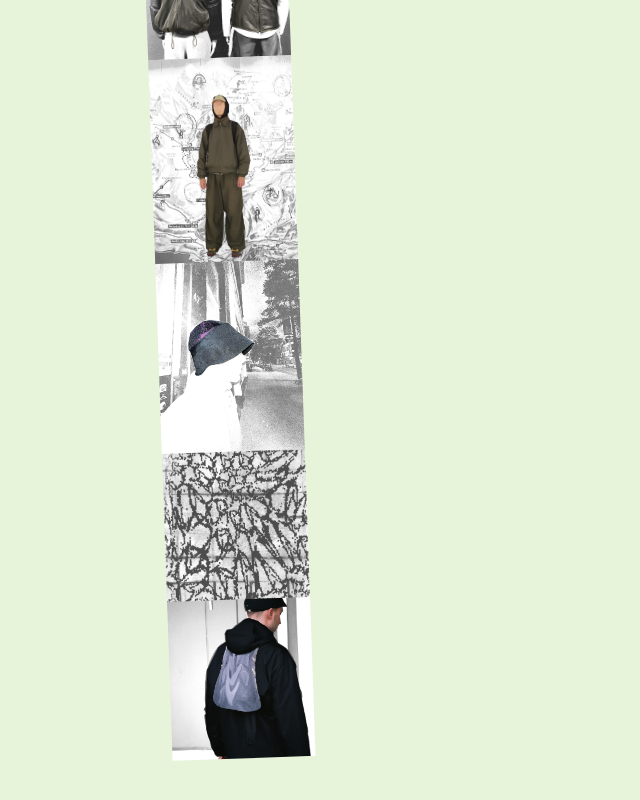
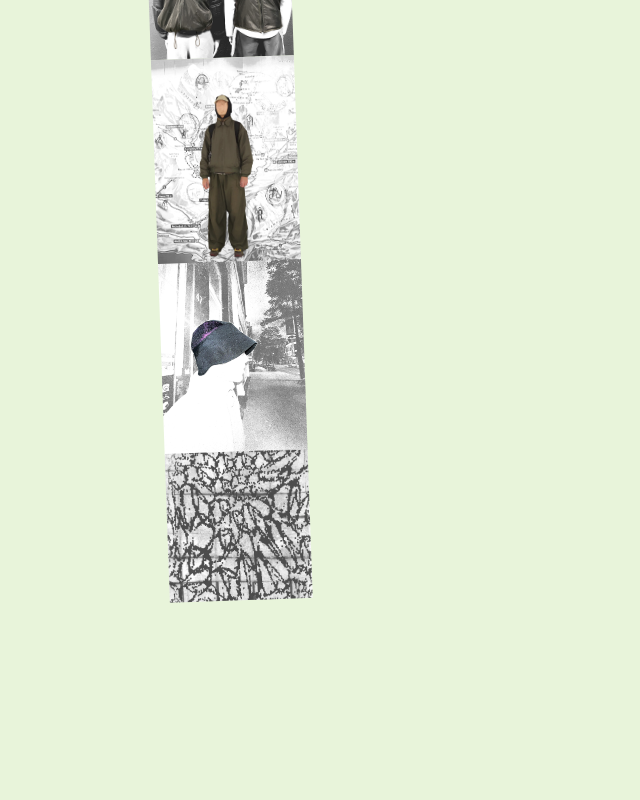
Before and after one commit to BonoWegman/portfolio-website-v1, a plain HTML site: page index.html in a window 1280 px wide. Shown: the part 609-1409 px from the top of the page, without its empty margins (0-640 px from the left). After the commit the page ends 1271 px from the top, so only its background shows below. Drawn offline with Linux system fonts and the light colour scheme.

Commit message:
Update index.html

```diff
--- a/index.html
+++ b/index.html
@@ -45,10 +45,6 @@
             <img class="image-incontainer" src="images/prints-cover.jpg" alt="">
         </a>
 
-        <a href="sketches/index.html">
-            <img class="image-incontainer" src="images/ai-cover.jpg" alt="">
-        </a>
-
     </div>
 
 </body>
```
